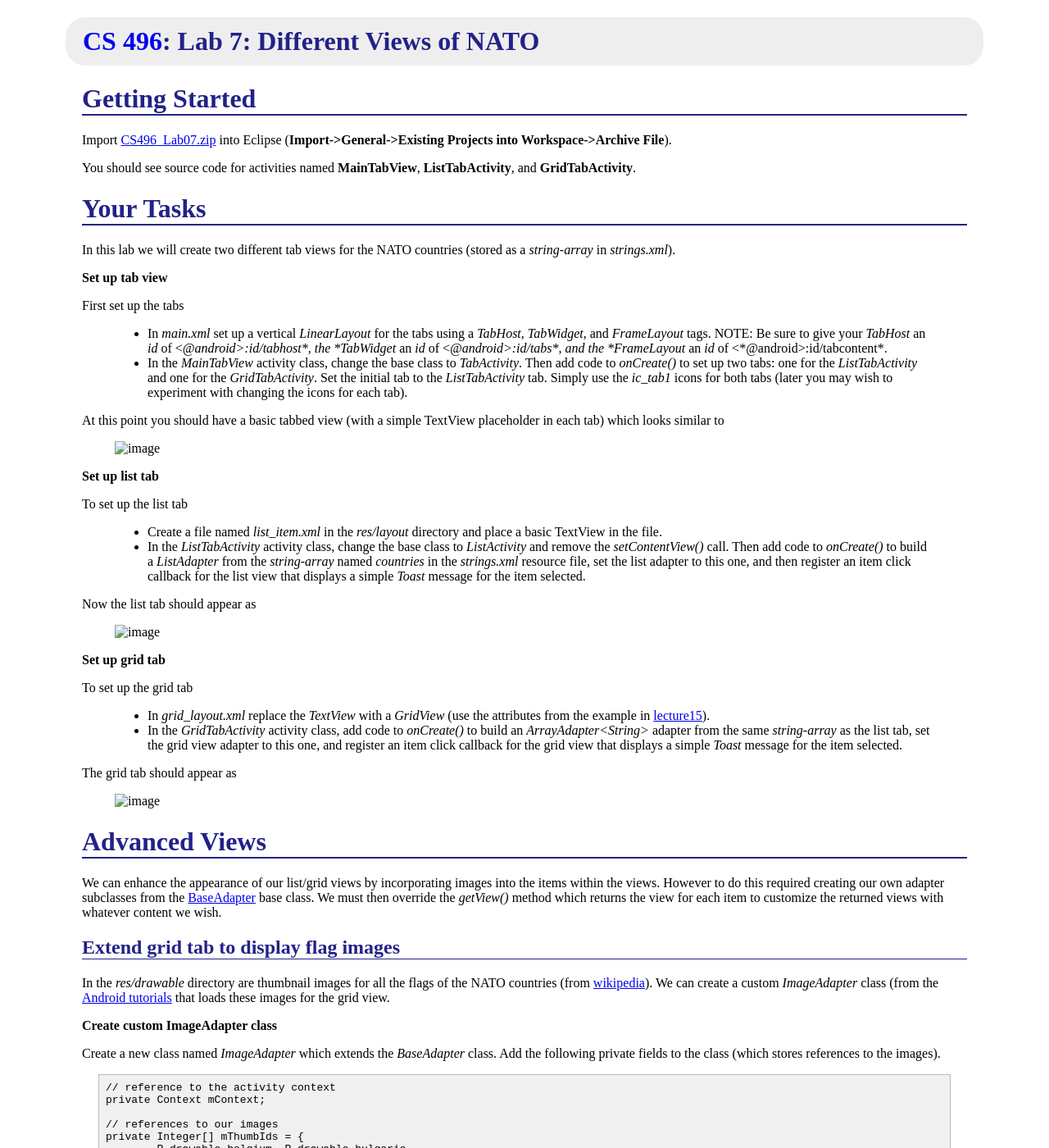
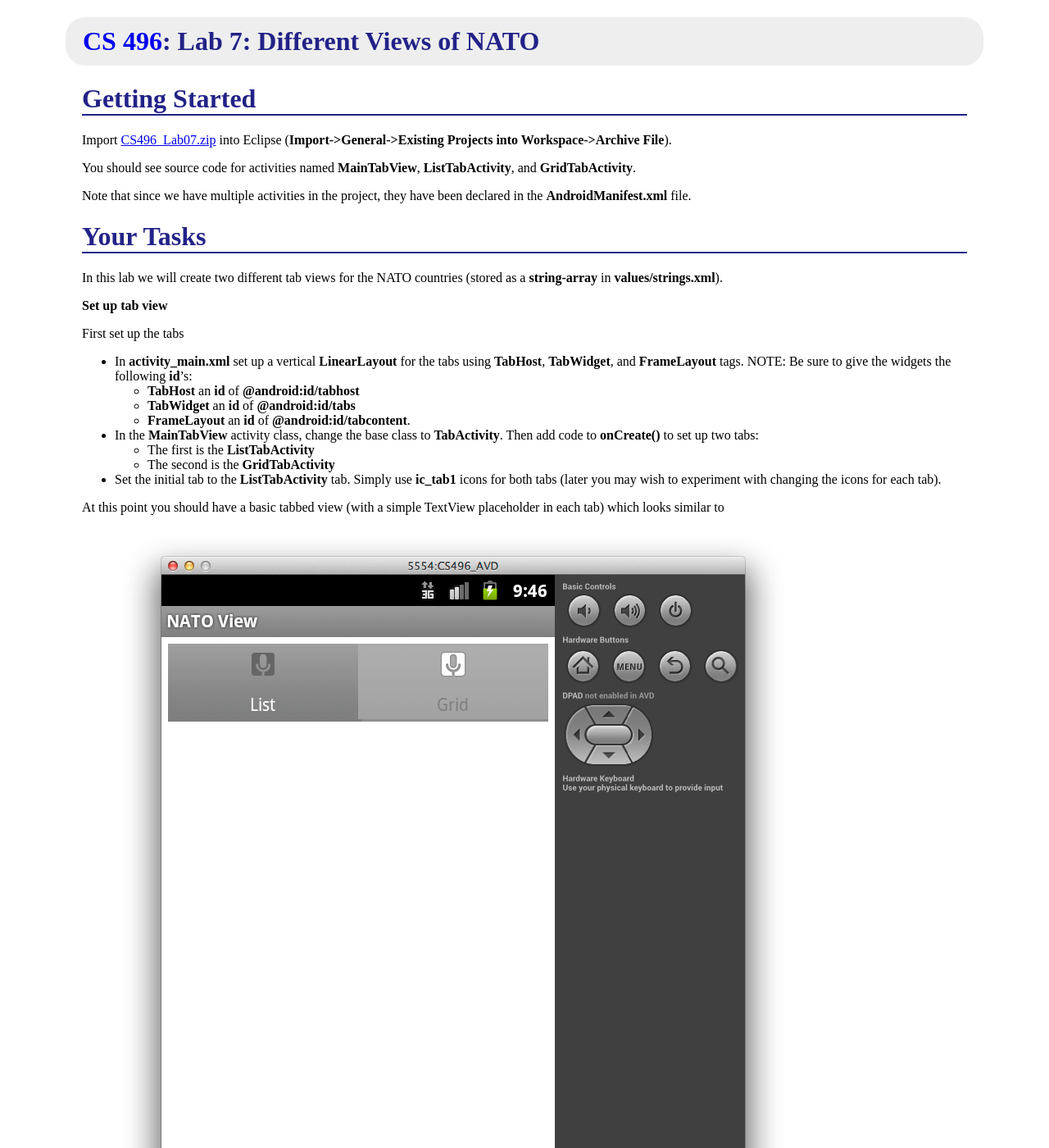
Before and after one commit to ycpcs/cs496-spring2014, a Jekyll site: the page built from labs/lab07.md, in a window 1280 px wide and 1400 px high. Shown: the whole window at 82% size. Built offline with Jekyll 4.4.1, drawn with Linux system fonts in a browser that asks for light colours; Markdown is read by kramdown in place of the engine named in the settings; some of the changed text lies outside the part shown.

Commit message:
add lab7 images
generate images for lab7

```diff
--- a/labs/lab07.md
+++ b/labs/lab07.md
@@ -10,57 +10,66 @@ Import [CS496\_Lab07.zip](CS496_Lab07.zip) into Eclipse (**Import-\>General-\>Ex
 
 You should see source code for activities named **MainTabView**, **ListTabActivity**, and **GridTabActivity**.
 
+Note that since we have multiple activities in the project, they have been declared in the **AndroidManifest.xml** file.
+
 Your Tasks
 ==========
 
-In this lab we will create two different tab views for the NATO countries (stored as a *string-array* in *strings.xml*).
+In this lab we will create two different tab views for the NATO countries (stored as a **string-array** in **values/strings.xml**).
 
 **Set up tab view**
 
 First set up the tabs
 
-> -   In *main.xml* set up a vertical *LinearLayout* for the tabs using a *TabHost*, *TabWidget*, and *FrameLayout* tags. NOTE: Be sure to give your *TabHost* an *id* of <*@android>:id/tabhost\*, the *TabWidget* an *id* of <*@android>:id/tabs\*, and the *FrameLayout* an *id* of <*@android>:id/tabcontent\*.
-> -   In the *MainTabView* activity class, change the base class to *TabActivity*. Then add code to *onCreate()* to set up two tabs: one for the *ListTabActivity* and one for the *GridTabActivity*. Set the initial tab to the *ListTabActivity* tab. Simply use the *ic\_tab1* icons for both tabs (later you may wish to experiment with changing the icons for each tab).
+-   In **activity\_main.xml** set up a vertical **LinearLayout** for the tabs using **TabHost**, **TabWidget**, and **FrameLayout** tags. NOTE: Be sure to give the widgets the following **id**'s:
+	- **TabHost** an **id** of **@android:id/tabhost**
+	- **TabWidget** an **id** of **@android:id/tabs**
+	- **FrameLayout** an **id** of **@android:id/tabcontent**.
+-   In the **MainTabView** activity class, change the base class to **TabActivity**. Then add code to **onCreate()** to set up two tabs:
+	- The first is the **ListTabActivity**
+	- The second is the **GridTabActivity**
+-   Set the initial tab to the **ListTabActivity** tab. Simply use **ic\_tab1** icons for both tabs (later you may wish to experiment with changing the icons for each tab).
 
 At this point you should have a basic tabbed view (with a simple TextView placeholder in each tab) which looks similar to
 
-> ![image](images/lab15/tabview.png)
+> ![image](images/lab07/tabview.png)
 
 **Set up list tab**
 
 To set up the list tab
 
-> -   Create a file named *list\_item.xml* in the *res/layout* directory and place a basic TextView in the file.
-> -   In the *ListTabActivity* activity class, change the base class to *ListActivity* and remove the *setContentView()* call. Then add code to *onCreate()* to build a *ListAdapter* from the *string-array* named *countries* in the *strings.xml* resource file, set the list adapter to this one, and then register an item click callback for the list view that displays a simple *Toast* message for the item selected.
+-   Create a file named **list\_item.xml** in the **res/layout** directory and place a basic **TextView** in the file.
+-   In the **ListTabActivity** activity class, change the base class to **ListActivity** and remove the **setContentView()** call as we will be building the layout programmatically.
+-   Add code to **onCreate()** to build a **ListAdapter** from the **string-array** named **countries** provided in the **strings.xml** resource file, set the list adapter to this one, and then register an item click callback for the list view that displays a simple **Toast** message for the item selected.
 
 Now the list tab should appear as
 
-> ![image](images/lab15/listview.png)
+> ![image](images/lab07/listview.png)
 
 **Set up grid tab**
 
 To set up the grid tab
 
-> -   In *grid\_layout.xml* replace the *TextView* with a *GridView* (use the attributes from the example in [lecture15](../lecture/lecture15.html)).
-> -   In the *GridTabActivity* activity class, add code to *onCreate()* to build an *ArrayAdapter\<String\>* adapter from the same *string-array* as the list tab, set the grid view adapter to this one, and register an item click callback for the grid view that displays a simple *Toast* message for the item selected.
+-   In **grid\_layout.xml** replace the **TextView** with a **GridView** (use the attributes from the example in [lecture07](../lectures/lecture07.html)).
+-   In the **GridTabActivity** activity class, add code to **onCreate()** to build an **ArrayAdapter<String\>** adapter from the same **string-array** as the list tab, set the grid view adapter to this one, and register an item click callback for the grid view that displays a simple **Toast** message for the item selected.
 
 The grid tab should appear as
 
-> ![image](images/lab15/gridview.png)
+> ![image](images/lab07/gridview.png)
 
 Advanced Views
 ==============
 
-We can enhance the appearance of our list/grid views by incorporating images into the items within the views. However to do this required creating our own adapter subclasses from the [BaseAdapter](http://developer.android.com/reference/android/widget/BaseAdapter.html) base class. We must then override the *getView()* method which returns the view for each item to customize the returned views with whatever content we wish.
+We can enhance the appearance of our list/grid views by incorporating images into the items within the views. However to do this requires creating our own adapter subclasses from the [BaseAdapter](http://developer.android.com/reference/android/widget/BaseAdapter.html) base class. We then need to override the **getView()** method which returns the view for each item to allow us to customize the returned views with whatever content we wish.
 
 Extend grid tab to display flag images
 --------------------------------------
 
-In the *res/drawable* directory are thumbnail images for all the flags of the NATO countries (from [wikipedia](http://en.wikipedia.org/wiki/Member_states_of_NATO)). We can create a custom *ImageAdapter* class (from the [Android tutorials](http://developer.android.com/resources/tutorials/views/hello-gridview.html) that loads these images for the grid view.
+In the **res/drawable** directory are thumbnail images for all the flags of the NATO countries (from [wikipedia](http://en.wikipedia.org/wiki/Member_states_of_NATO)). We can create a custom **ImageAdapter** class (from the [Android tutorials](http://developer.android.com/resources/tutorials/views/hello-gridview.html) that loads these images for the grid view.
 
 **Create custom ImageAdapter class**
 
-Create a new class named *ImageAdapter* which extends the *BaseAdapter* class. Add the following private fields to the class (which stores references to the images).
+Create a new class named **ImageAdapter** which extends the **BaseAdapter** class. Add the following private fields to the class (for references to the images).
 
     // reference to the activity context
     private Context mContext;
@@ -117,17 +126,17 @@ Next add the following methods to the class
         return imageView;
     }
 
-The important method is the *getView()* which takes as a parameter the *position* of the particular cell which we use to access the corresponding image from the resources. We then use the image to create an *ImageView* which is displayed in the grid cell.
+The important method is **getView()** which takes as a parameter the **position** of the particular cell which we can use to access the corresponding image from the resources. We then use the image resource to create an **ImageView** which is displayed in the grid cell.
 
-Finally in the *GridTabActivity* class, rather than using the *string-array* adapter, simply use an instance of the ImageAdapter by
+Finally in the **GridTabActivity** class, rather than using the **string-array** adapter, simply use an instance of the ImageAdapter by
 
     gv.setAdapter(new ImageAdapter(this));
 
 Now the grid tab should look like
 
-> ![image](images/lab15/imagegrid.png)
+> ![image](images/lab07/imagegrid.png)
 
-Furthermore in the item click callback, you could use the *pos* parameter (returned by the *getItemId()* method in the *ImageAdapter* class) to access an element of the string array (retrieved from the string resources) containing the names of the countries to produce a *Toast* message with the selected country's name.
+Furthermore in the item click callback, you could use the **pos** parameter (returned by the **getItemId()** method in the **ImageAdapter** class) to access an element of the string array (retrieved from the string resources) containing the names of the countries to produce a **Toast** message with the selected country's name.
 
 Extend the list tab to display images and text
 ----------------------------------------------
@@ -161,7 +170,7 @@ Create a file named *list.xml* in the *res/layout* directory that contains the l
 
 **Add local fields**
 
-Now in the *ListTabActivity* class we will add the following fields
+Now in the **ListTabActivity** class we will add the following fields
 
     private LayoutInflater mInflater;
     private Vector<RowData> data;
@@ -227,11 +236,11 @@ Next add a local private class named *RowData* as
         }
     }
 
-which simply has a constructor and a *toString()* method which returns a string representation for the row data.
+which simply has a constructor and a **toString()** method which returns a string representation for the row data.
 
-*CustomAdapter*
+**CustomAdapter**
 
-Now add a local private class for the custom adapter named *Custom Adapter* that extends *ArrayAdapter\<RowData\>* as
+Now add a local private class for the custom adapter named **CustomAdapter** that extends **ArrayAdapter<RowData\>** as
 
     private class CustomAdapter extends ArrayAdapter<RowData> {
 
@@ -327,12 +336,12 @@ Finally, in the *onCreate()* method for the activity we can instantiate a *Custo
         getListView().setTextFilterEnabled(true);
     }
 
-where we obtain the *LayoutInflater* object for the activity, generate new rows for each of the items in the local arrays, create the adapter using the vector of row data, and finally use the adapter for the list.
+where we obtain the **LayoutInflater** object for the activity, generate new rows for each of the items in the local arrays, create the adapter using the vector of row data, and finally use the adapter for the list.
 
 An item click callback can also be added to perform some behavior based on a selected item from the list.
 
 The list view should look similar to
 
-> ![image](images/lab15/imagelist.png)
+> ![image](images/lab07/imagelist.png)
 
-This basic framework can be extended to add more widgets into the layout (via the *list.xml* XML file) with appropriate additional getters and field assignments to populate the new widgets.
+This basic framework can be extended to add more widgets into the layout (via the **list.xml** XML file) with appropriate additional getters and field assignments to populate the new widgets.
```
Also changed, not shown: other parts of labs/lab07.md (+9 -9 lines), labs/index.md (+2 -0 lines), labs/lab05b.md (+3 -3 lines), labs/images/lab07/gridview.png (added), labs/images/lab07/listview.png (added), labs/images/lab07/tabview.png (added).
